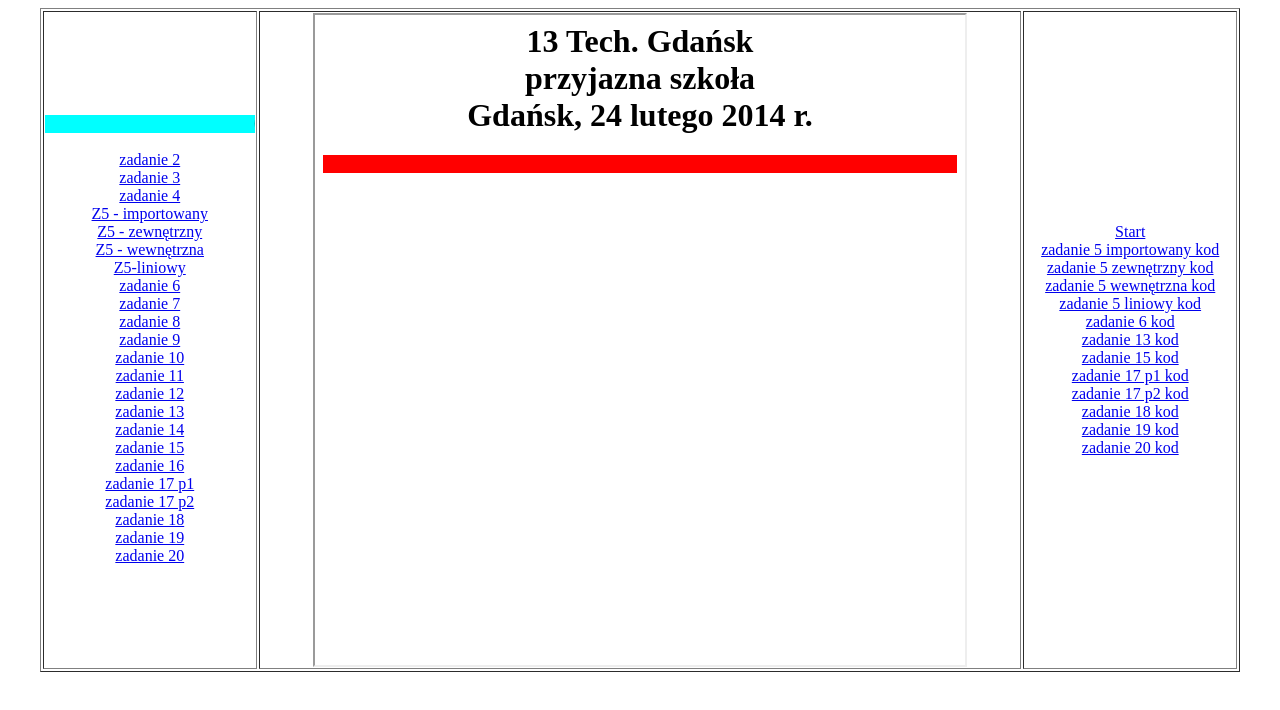
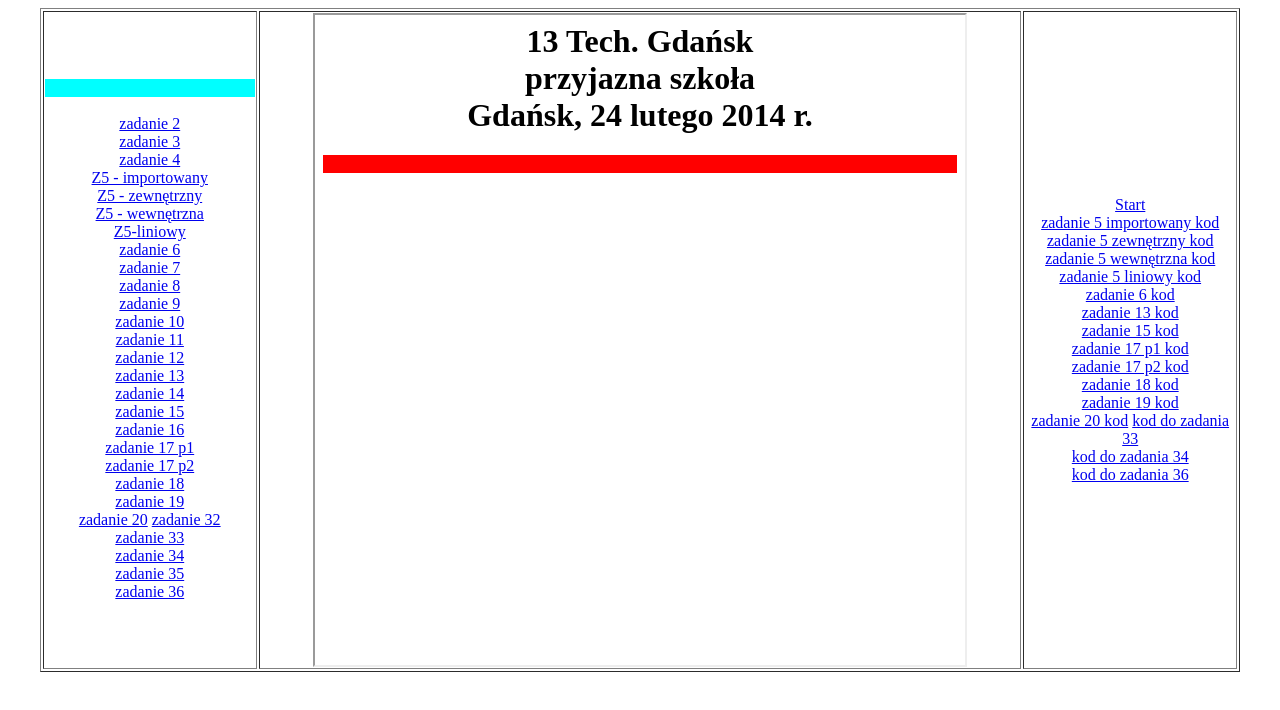
Before and after one commit to zavres/zadania-z16-23, a plain HTML site: page index.html in a window 1280 px wide. Drawn offline with Linux system fonts and the light colour scheme.

Commit message:
Update index.html

```diff
--- a/index.html
+++ b/index.html
@@ -55,6 +55,11 @@
   <a href="zadanie19_olsz.html" target="strony">zadanie 19</a>
     <br>
   <a href="zadanie20_olsz.html" target="strony">zadanie 20</a>
+ <a href="zadanie32_olsz.html" target="strony"> zadanie 32</a><br>
+	        <a href="zadanie33_olsz.html" target="strony"> zadanie 33</a><br>
+	        <a href="zadanie34_olsz.html" target="strony"> zadanie 34</a><br>
+	        <a href="zadanie35_olsz.html" target="strony"> zadanie 35</a><br>
+	        <a href="zadanie36_olsz.html" target="strony"> zadanie 36</a><br>
  </td>
  <td align=center><iframe width=650 height=650 name="strony" src="start.html" border="0"></iframe>
  </td>
@@ -83,6 +88,11 @@
 <a href="Zadanie19_olsz_kod.html" target="strony">zadanie 19 kod</a>
 <br>
 <a href="Zadanie20_olsz_kod.html" target="strony">zadanie 20 kod</a>
+
+<a href="zadanie33_kod.html" target="strony"> kod do zadania 33</a><br>
+	        <a href="zadanie34_kod.html" target="strony"> kod do zadania 34</a><br>
+	        <a href="zadanie36_kod.html" target="strony"> kod do zadania 36</a><br>
+
  </td>
  </tr>
 </table>
```
